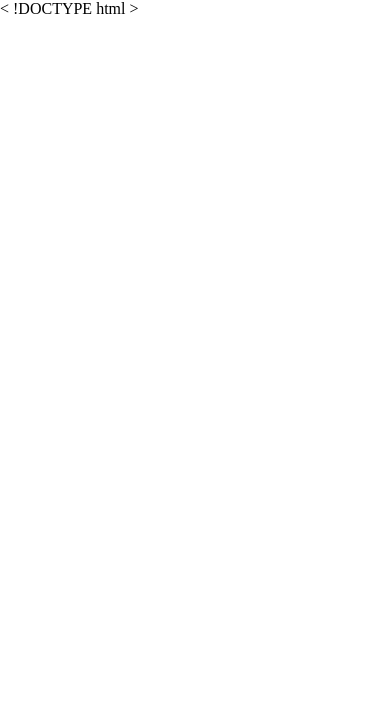
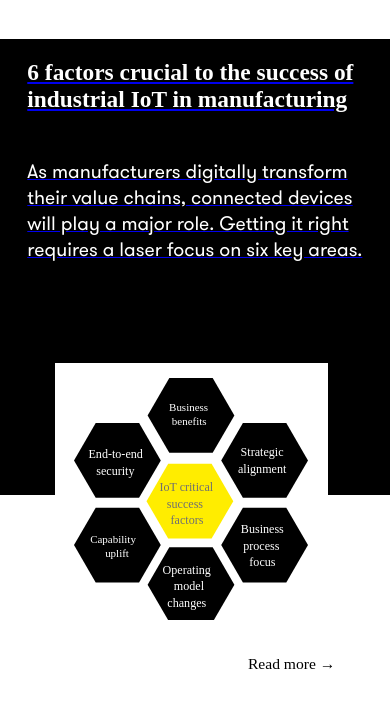
Before and after one commit to rachelhdvo0727/dxc-project, a website built with Parcel: page intro.html in a window 390 px wide. Built offline with nearby package versions, Linux system fonts and the light colour scheme.

Commit message:
done intro1-mobile

```diff
--- a/intro.html
+++ b/intro.html
@@ -1,4 +1,4 @@
-< !DOCTYPE html >
+<!DOCTYPE html>
 <html lang="en">
   <head>
     <meta charset="UTF-8" />
@@ -7,7 +7,34 @@
     <title>Introduction</title>
   </head>
   <body>
-    <header></header>
+    <header>
+      <!-- TODO: burgermenu icon  -->
+      <!-- TODO: text MENU  -->
+      <!-- TODO: text CLOSE -->
+      <nav id="menulist" class="hidden">
+        <ol type="1">
+          <li><a href="#">Business Benefits</a></li>
+          <li><a href="#">Strategic Alignment</a></li>
+          <li><a href="#">Business Process Focus</a</li>
+          <li><a href="#">Operating Model Changes</a</li>
+          <li><a href="#">Capability Uplift</a</li>
+          <li><a href="#">End-to-end Security</a</li>
+        </ol>
+      </nav>
+    </header>
+    <article id="intro1">
+      <section id="introtext_1">
+        <h1>6 factors crucial to the success of industrial IoT in manufacturing</h1>
+        <p>As manufacturers digitally transform their value chains, connected
+        devices will play a major role. Getting it right requires a laser focus on
+        six key areas.</p>
+      </section>
+      <div class="factors_container">
+        <div class="factors_img"></div>
+      </div>
+    <button class="readmore">Read more →</button>
+    </article>
+    <article id="intro2"></article>
     <script src="script.js"></script>
   </body>
 </html>
--- a/scss/partials/_burgermenu.scss
+++ b/scss/partials/_burgermenu.scss
@@ -0,0 +1,15 @@
+@use "partials/fonts";
+@use "partials/vars" as *;
+
+header {
+  height: 10vw;
+}
+#menulist {
+  //TODO: hide on normal state
+  //display: block;
+  margin-left: 6vw;
+  a {
+    text-decoration: none;
+    color: $text-color;
+  }
+}
--- a/scss/partials/_intro1-2.scss
+++ b/scss/partials/_intro1-2.scss
@@ -0,0 +1,76 @@
+@use "partials/fonts";
+@use "partials/vars" as *;
+@mixin column-flex {
+  display: flex;
+  flex-flow: column wrap;
+}
+h1 {
+  font-family: $bold-font;
+}
+p,
+a,
+ol {
+  font-family: $regular-font;
+}
+button {
+  all: initial;
+  font-family: $bold-font;
+}
+body {
+  font-size: calc(14px + (26 - 14) * ((100vw - 300px) / (1600 - 300)));
+}
+.hidden {
+  display: none;
+}
+article#intro1 {
+  @include column-flex;
+  //justify-content: space-evenly;
+  button.readmore {
+    //align-self: flex-end;
+    position: absolute;
+    top: 168vw;
+    right: 14vw;
+    padding-left: 0;
+    font-size: 4vw;
+  }
+}
+section#introtext_1 {
+  background-color: $text-color;
+  @include column-flex;
+  padding: 5vw 7vw;
+  height: 117vw;
+  h1,
+  p {
+    color: $bg-color;
+    font-size: 5vw;
+  }
+  h1 {
+    margin-bottom: 12vw;
+    font-size: 6vw;
+  }
+}
+.factors_container {
+  // padding: 5vw;
+  margin: 6vw 10vw;
+  position: absolute;
+  top: 87vw;
+  left: 4vw;
+  height: 70vw;
+  width: 70vw;
+  background-color: $bg-color;
+  @include column-flex;
+  justify-content: space-around;
+  .factors_img {
+    align-self: center;
+    background-image: url(/static/svgs/iot-diamond-form.svg);
+    background-size: 100%;
+    height: 62vw;
+    width: 60vw;
+  }
+}
+
+// article#intro2 {
+//   background-image: url(/static/images/man-machine2.jpg);
+//   background-size: cover;
+//   background-repeat: no-repeat;
+// }
```
Also changed, not shown: static/images/man-machine2.jpg (added).
